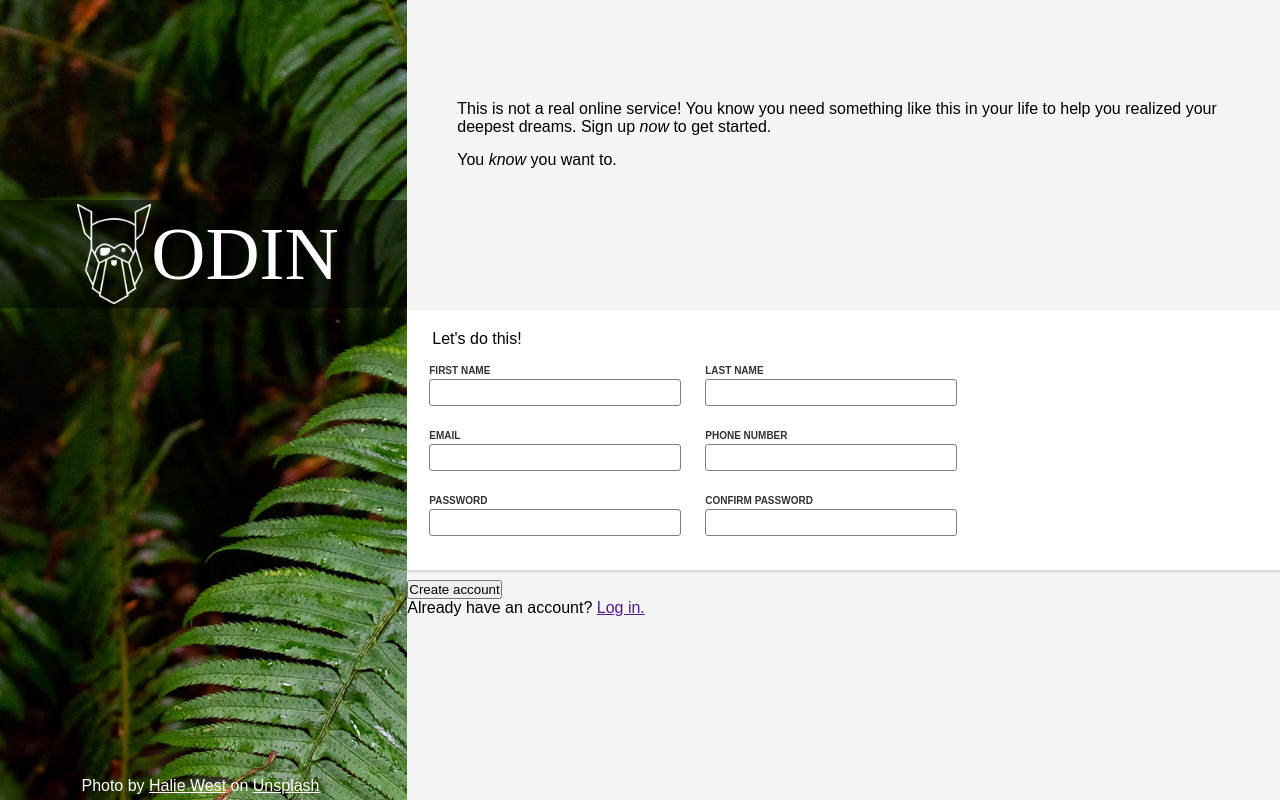
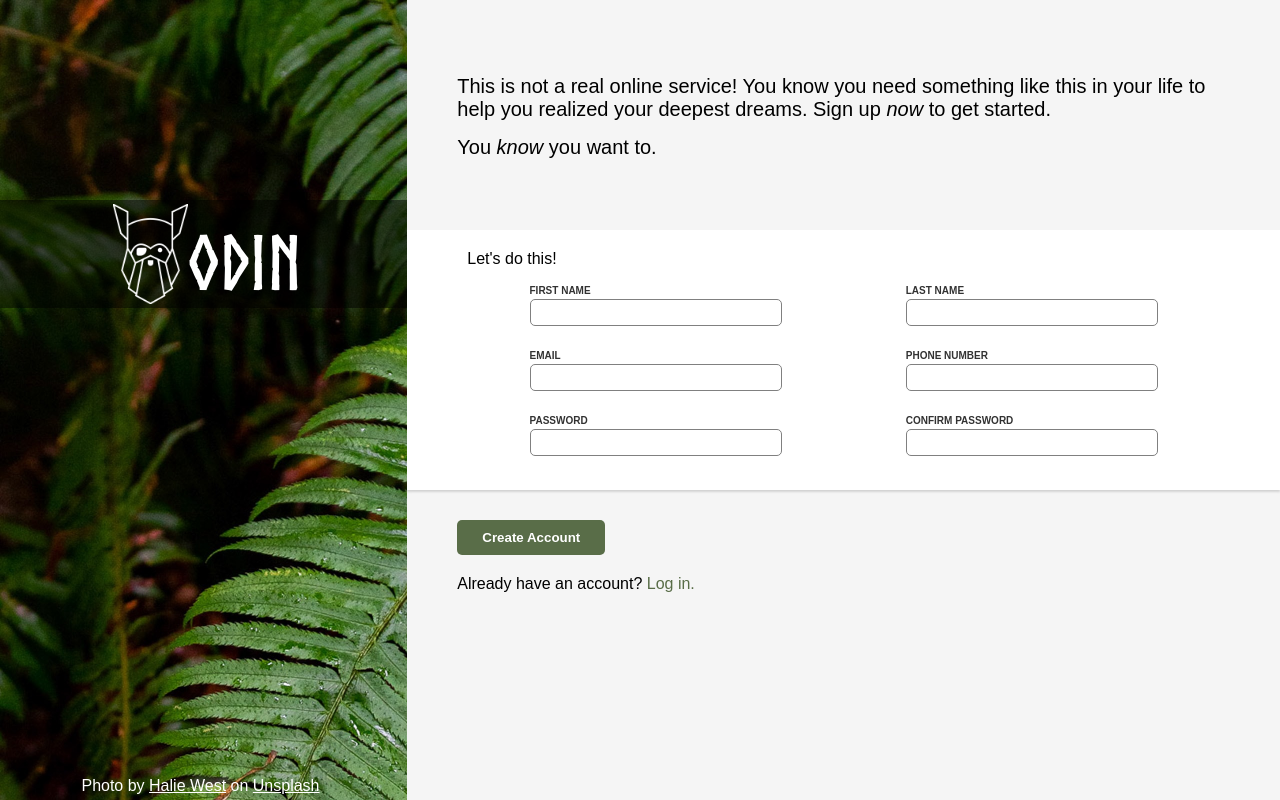
Before and after one commit to AlecBongard/signup, a plain HTML site: page index.html in a window 1280 px wide. Drawn offline with Linux system fonts and the light colour scheme.

Commit message:
Make final style changes

```diff
--- a/index.html
+++ b/index.html
@@ -74,10 +74,10 @@
 
                 </div>
                 <div class="submit">
-                    <button type="submit">Create account</button>
+                    <button type="submit" class="send">Create Account</button>
                 </div>
             </form>
-            <p>
+            <p class="login">
                 Already have an account? <a href="">Log in.</a>
             </p>
         </div>
--- a/style.css
+++ b/style.css
@@ -1,6 +1,11 @@
 *{
     padding: 0;
     margin: 0;
+}
+
+@font-face{
+    font-family: Norse-Bold;
+    src:url(fonts/Norse-Bold.otf);
 }
 
 body{
@@ -49,11 +54,14 @@ body{
     align-items: center;
     justify-content: center;
     padding: 4px;
+    font-family: Norse-Bold;
 }
 
 .title p{
     position: static;
     font-size: 75px;
+    align-self: center;
+    margin-top: 15px;
 }
 
 .title img{
@@ -70,14 +78,15 @@ body{
 }
 
 .text{
-    height: 20vh;
+    height: 10vh;
     width: auto;
     font-family: Arial, Helvetica, sans-serif;
-    padding: 100px 50px 50px 50px;
+    padding: 75px 50px 75px 50px;
 }
 
 .text p{
     margin-bottom: 15px;
+    font-size: 20px;
 }
 
 .fields{
@@ -96,6 +105,7 @@ body{
 
 .form-row{
     display: flex;
+    justify-content: space-evenly;
 }
 
 .field{
@@ -110,7 +120,7 @@ body{
     width: 250px;
     outline: 0;
     border: 1px grey solid;
-    border-radius: 3px;
+    border-radius: 5px;
 }
 
 .field label{
@@ -128,18 +138,34 @@ body{
 }
 
 .fields header{
-    margin: 15px 15px 5px 15px;
+    margin: 15px 15px 5px 50px;
 }
 
 .field .error{
     border: 1px solid red;
 }
 
-.error:after{
-    content: "no";
-}
-
 .errortext{
     font-size: 12px;
     color: red;
 }
+
+.send{
+    font-family: Arial, Helvetica, sans-serif;
+    font-weight: bold;
+    border: none;
+    padding: 10px 25px;
+    margin: 20px 50px;
+    background-color: #596D48;
+    border-radius: 5px;
+    color: white;
+}
+
+.login{
+    margin: 0px 50px;
+}
+
+.login a{
+    text-decoration: none;
+    color: #596D48;
+}
```
